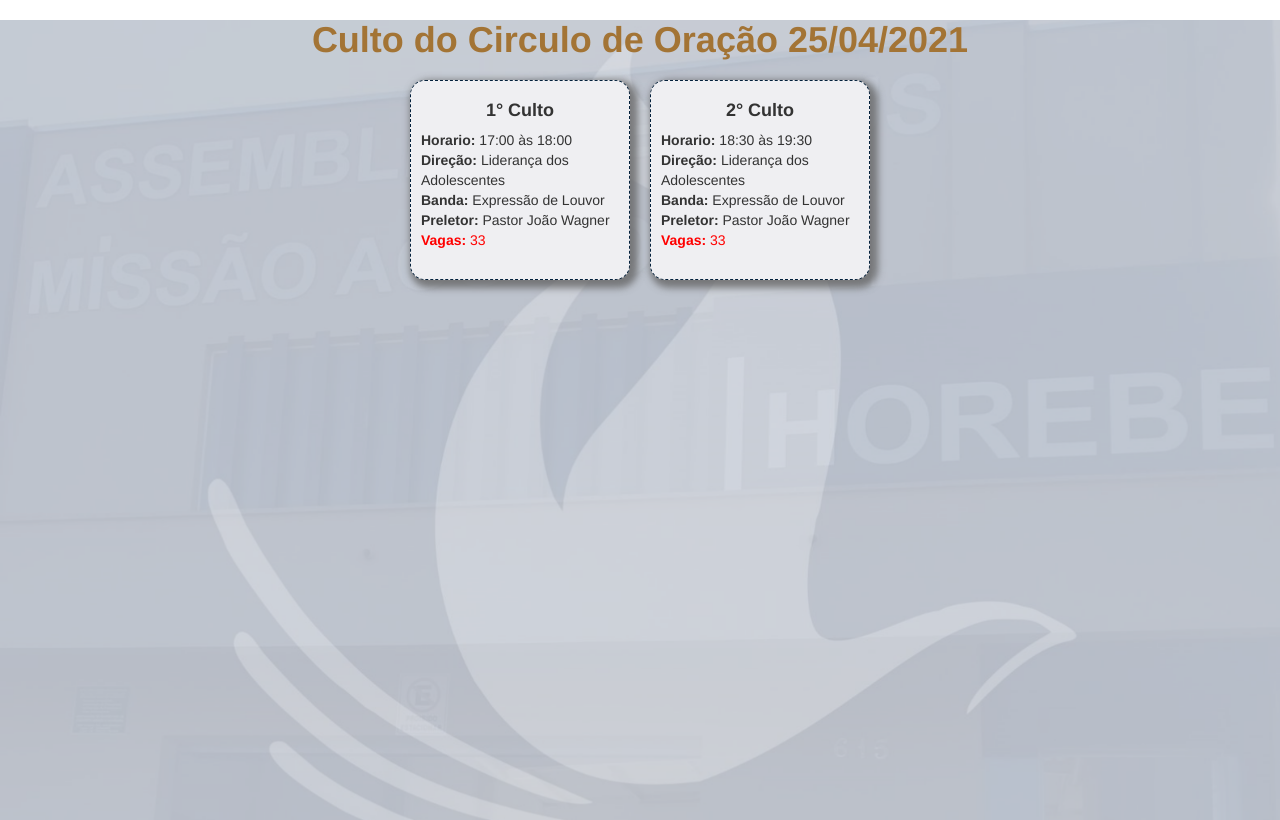
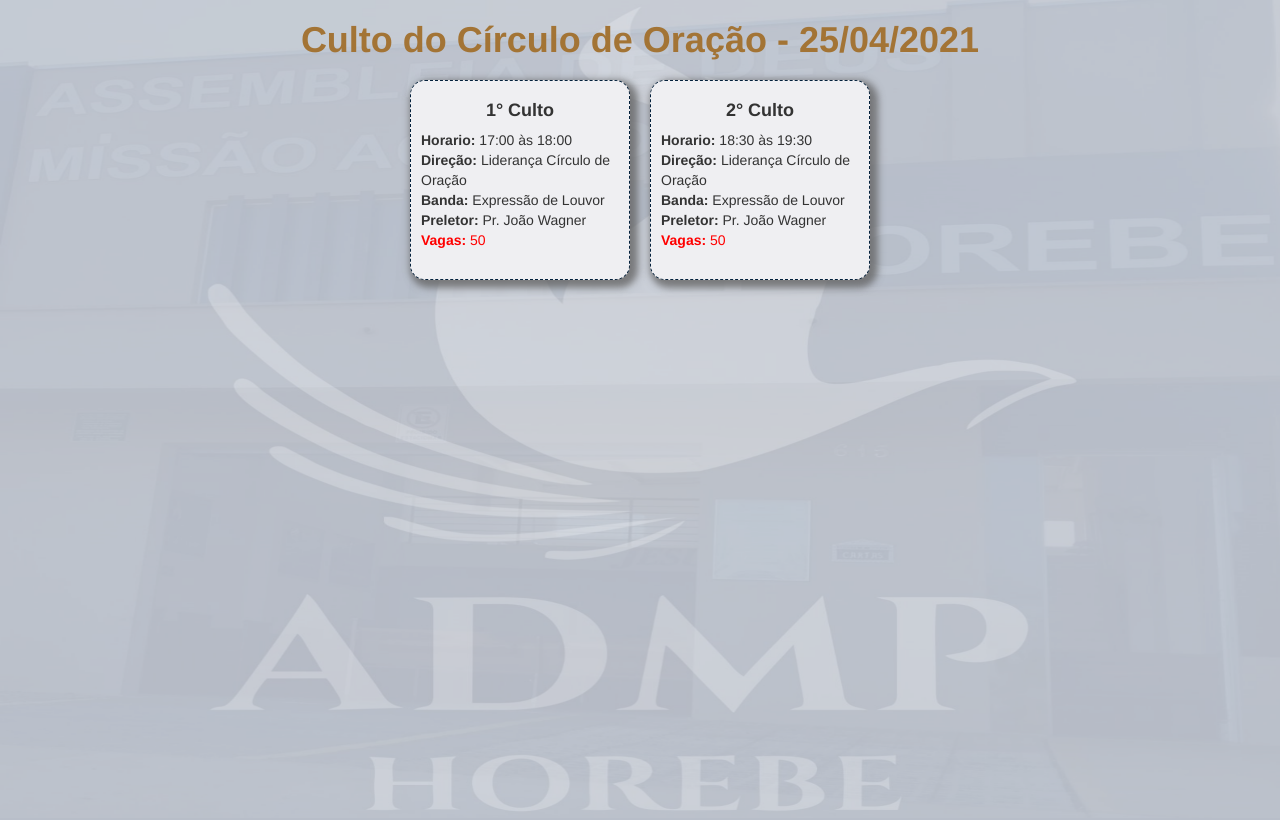
Before and after one commit to dielsondiniz/admphorebe, a React (Create React App) app: page / in a window 1280 px wide. Built offline with nearby package versions, Linux system fonts and the light colour scheme; no server answers.

Commit message:
Ajustes cadastro

```diff
--- a/public/index.html
+++ b/public/index.html
@@ -31,7 +31,7 @@
     <title>ADMP Horebe</title>
   </head>
   <!--<body style="font-family: Cursive;">-->
-  <body style='font-family: "Century Gothic","Helvetica Neue",Helvetica,Arial,sans-serif;'>
+  <body style='font-family: "Century Gothic","Helvetica Neue",Helvetica,Arial,sans-serif; background: url("background.png"); background-size: 100% 100%;'>
     <noscript>You need to enable JavaScript to run this app.</noscript>
     <div id="root"></div>
     <!--
--- a/src/App.js
+++ b/src/App.js
@@ -10,7 +10,7 @@ function App() {
   const PRIMEIRO = 1;
   const SEGUNDO = 2;
 
-  const VAGASTOTAIS = 33;
+  //const VAGASTOTAIS = 33;
 
   const [culto, setCulto] = useState(SELECIONAR);
   const [countCulto1, setCountCulto1] = useState(0);
@@ -19,8 +19,20 @@ function App() {
   const [cadastros1, setCadastros1] = useState([]);
   const [cadastros2, setCadastros2] = useState([]);
 
+  const [data, setData] = useState('25/04/2021');
+  const [nomeCulto, setNomeCulto] = useState("Culto do Círculo de Oração");
+  const [direcao1, setDirecao1] = useState("Liderança Círculo de Oração");
+  const [direcao2, setDirecao2] = useState("Liderança Círculo de Oração");
+  const [banda1, setBanda1] = useState("Expressão de Louvor");
+  const [banda2, setBanda2] = useState("Expressão de Louvor");
+  const [preletor1, setPreletor1] = useState("Pr. João Wagner");
+  const [preletor2, setPreletor2] = useState("Pr. João Wagner");
+  const [vagas1, setVagas1] = useState(50);
+  const [vagas2, setVagas2] = useState(50);
+
   useEffect(() => {
     loadCadastros();
+    loadInfos();
     // eslint-disable-next-line react-hooks/exhaustive-deps
  }, [])
 
@@ -36,11 +48,29 @@ function App() {
       });
     })
   }
+  function loadInfos(){
+    let url = 'https://sheetdb.io/api/v1/b375knfkod0r3?sheet=culto';
+    fetch(url, { method: 'GET', headers: { 'content-type': 'application/x-www-form-urlencoded' } }).then(function(response){
+      response.json().then(function (data) {
+        setData(data.data)
+        setNomeCulto(data.nomeCulto1)
+        setDirecao1(data.direcao1)
+        setDirecao2(data.direcao2)
+        setBanda1(data.banda1)
+        setBanda2(data.banda2)
+        setPreletor1(data.preletor1)
+        setPreletor2(data.preletor2)
+        setVagas1(data.vagas1)
+        setVagas2(data.vagas2)
+
+      });
+    })
+  }
 
   return (
     <>
     <Container>
-      <TitleCulto>Culto do Circulo de Oração 25/04/2021</TitleCulto>
+      <TitleCulto>{nomeCulto} - {data}</TitleCulto>
       {culto !== SELECIONAR &&
       <Voltar>
 
@@ -59,18 +89,18 @@ function App() {
           <ContainerCulto onClick={()=> setCulto(PRIMEIRO)}>
             <h4 style={{textAlign: 'center'}}><b>1° Culto </b><br/></h4>
             <b>Horario:</b> 17:00 às 18:00<br/>
-            <b>Direção:</b> Liderança dos Adolescentes<br/>
-            <b>Banda:</b> Expressão de Louvor<br/>
-            <b>Preletor:</b> Pastor João Wagner<br/>
-            <span style={{color: 'red'}}><b>Vagas:</b> {VAGASTOTAIS - countCulto1}</span>
+            <b>Direção:</b> {direcao1}<br/>
+            <b>Banda:</b> {banda1}<br/>
+            <b>Preletor:</b> {preletor1}<br/>
+            <span style={{color: 'red'}}><b>Vagas:</b> {vagas1 - countCulto1}</span>
           </ContainerCulto>
           <ContainerCulto onClick={()=> setCulto(SEGUNDO)}>
             <h4 style={{textAlign: 'center'}}><b>2° Culto </b><br/></h4>
             <b>Horario:</b> 18:30 às 19:30<br/>
-            <b>Direção:</b> Liderança dos Adolescentes<br/>
-            <b>Banda:</b> Expressão de Louvor<br/>
-            <b>Preletor:</b> Pastor João Wagner<br/>
-            <span style={{color: 'red'}}><b>Vagas:</b> {VAGASTOTAIS - countCulto2}</span>
+            <b>Direção:</b> {direcao2}<br/>
+            <b>Banda:</b> {banda2}<br/>
+            <b>Preletor:</b> {preletor2}<br/>
+            <span style={{color: 'red'}}><b>Vagas:</b> {vagas2 - countCulto2}</span>
           </ContainerCulto>
         </FlexContainer>
         :
--- a/src/Cadastro.js
+++ b/src/Cadastro.js
@@ -59,7 +59,7 @@ export default function Cadastro(props) {
             <b>Preencha o formulário abaixo para informar sua participação no {props.culto}º culto</b>
         </div>
 
-        <div style={{width: '800px', margin: 'auto', padding: '25px',background: 'rgb(243 243 243 / 80%)', boxShadow: '6px 6px 7px 4px rgb(97 97 97 / 77%)'}}>
+        <div style={{width: '800px', maxWidth: '100%', margin: 'auto', padding: '25px', background: 'rgb(243 243 243 / 80%)', boxShadow: '6px 6px 7px 4px rgb(97 97 97 / 77%)'}}>
             <form className={classes.root} noValidate autoComplete="off">
             <TextField id="nome" value={nome} onChange={(event)=> setNome(event.target.value)} label="Nome: " helperText="digite o seu nome" variant="outlined" fullWidth />
             <TextField id="adulto" type='number' value={adulto} onChange={(event)=> setAdulto(event.target.value)} label="Adulto: " helperText="digite a quantidade de adultos incluindo você." variant="outlined" fullWidth />
@@ -72,7 +72,7 @@ export default function Cadastro(props) {
             </form>
         </div>
 
-        <div style={{ width: '500px', margin: 'auto', marginTop: '25px', background: 'rgb(243 243 243 / 80%)' }}>
+        <div style={{ width: '500px', maxWidth: '100%', margin: 'auto', marginTop: '25px', background: 'rgb(243 243 243 / 80%)', boxShadow: '6px 6px 7px 4px rgb(97 97 97 / 77%)' }}>
         <TableContainer>
             <Table  size="small" aria-label="a dense table">
                 <TableHead>
--- a/src/Styles.js
+++ b/src/Styles.js
@@ -49,6 +49,5 @@ export const Container = styled.div`
     width: 100%;
     height: 100vh;
     text-align: center;
-    background: url(background.png) no-repeat;
-    background-size: 100%;
+
 `;
```
